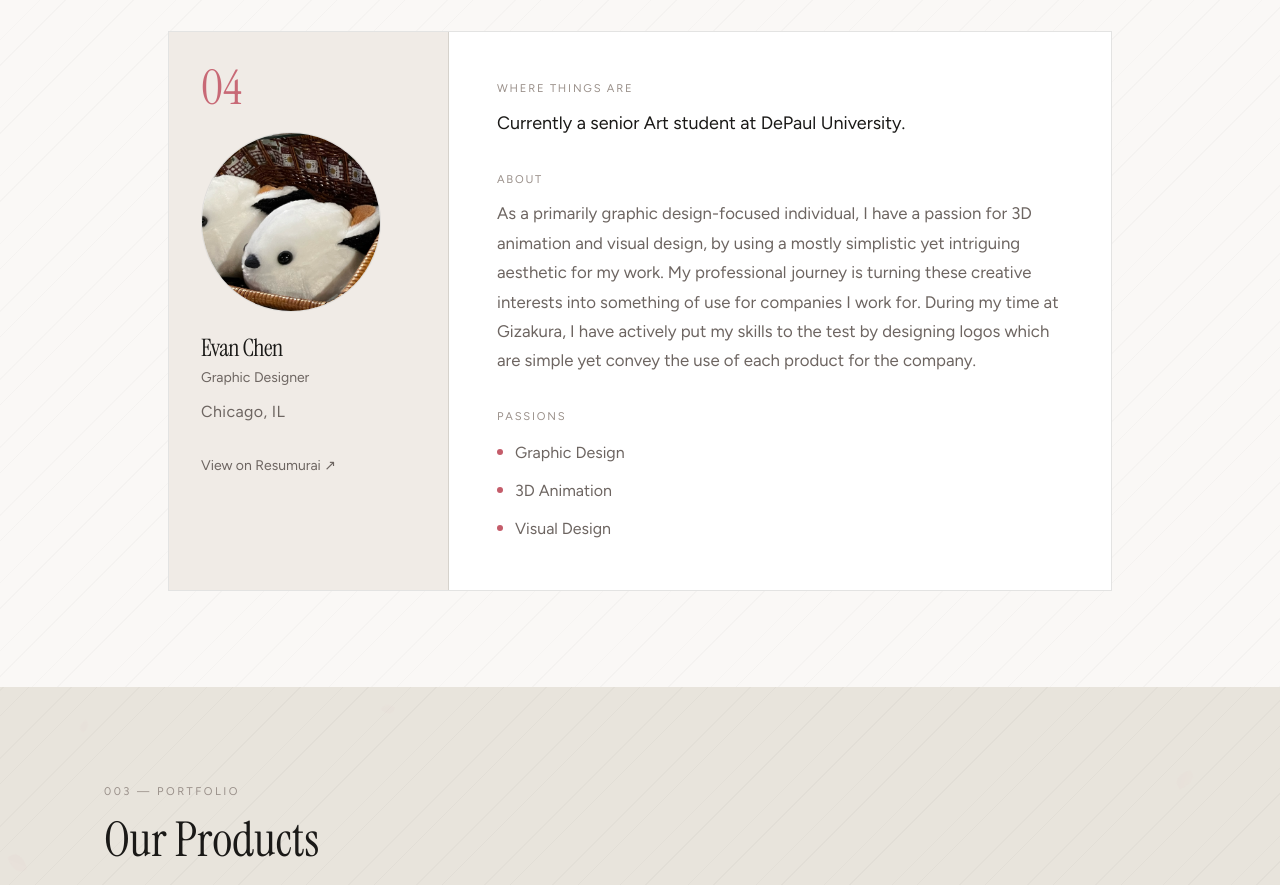
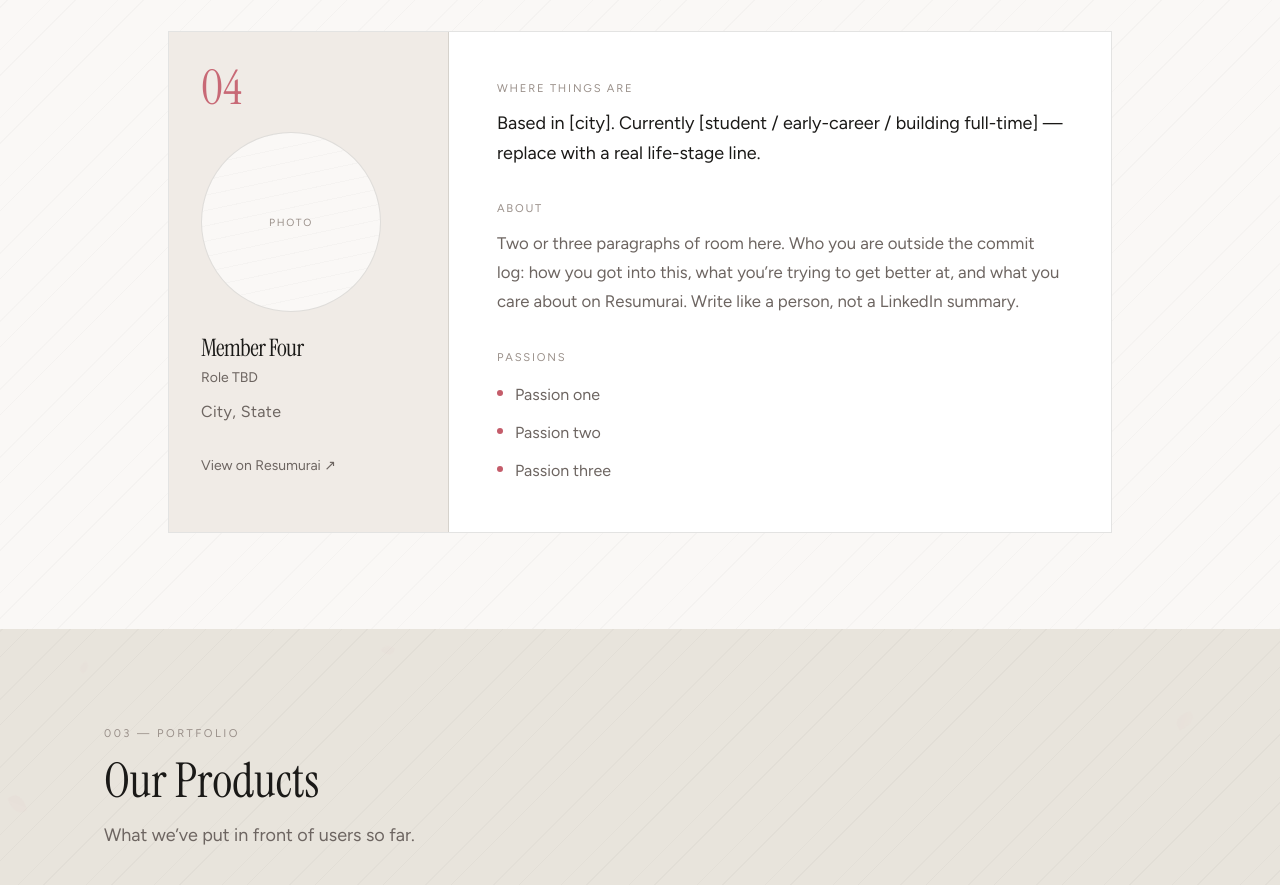
Before and after one commit to TheMegaClanker/gizakura, a Next.js app: page / in a window 1280 px wide. Shown: the part 4190-5075 px from the top of the page. Built offline with nearby package versions, Linux system fonts and the light colour scheme.

Commit message:
Revert "Add Evan Chen as fourth team member"
This reverts commit 84e665e2e9a54e3a3765ba9e0279b902de7af001.

```diff
--- a/src/data/site.ts
+++ b/src/data/site.ts
@@ -108,17 +108,17 @@ export const team: TeamMember[] = [
   {
     id: "member-04",
     index: "04",
-    name: "Evan Chen",
-    role: "Graphic Designer",
-    location: "Chicago, IL",
+    name: "Member Four",
+    role: "Role TBD",
+    location: "City, State",
     chapter:
-      "Currently a senior Art student at DePaul University.",
+      "Based in [city]. Currently [student / early-career / building full-time] — replace with a real life-stage line.",
     about:
-      "As a primarily graphic design-focused individual, I have a passion for 3D animation and visual design, by using a mostly simplistic yet intriguing aesthetic for my work. My professional journey is turning these creative interests into something of use for companies I work for. During my time at Gizakura, I have actively put my skills to the test by designing logos which are simple yet convey the use of each product for the company.",
-    passions: ["Graphic Design", "3D Animation", "Visual Design"],
+      "Two or three paragraphs of room here. Who you are outside the commit log: how you got into this, what you’re trying to get better at, and what you care about on Resumurai. Write like a person, not a LinkedIn summary.",
+    passions: ["Passion one", "Passion two", "Passion three"],
     resumuraiUrl: "https://www.resumurai.com",
     linkedin: "https://www.linkedin.com/in/placeholder-four",
-    photoUrl: "/team/evan-chen.png",
+    photoUrl: "",
     accent: "#c4a1ff",
     accentSoft: "rgba(196, 161, 255, 0.18)",
   },
```
Also changed, not shown: public/team/evan-chen.png (deleted).
